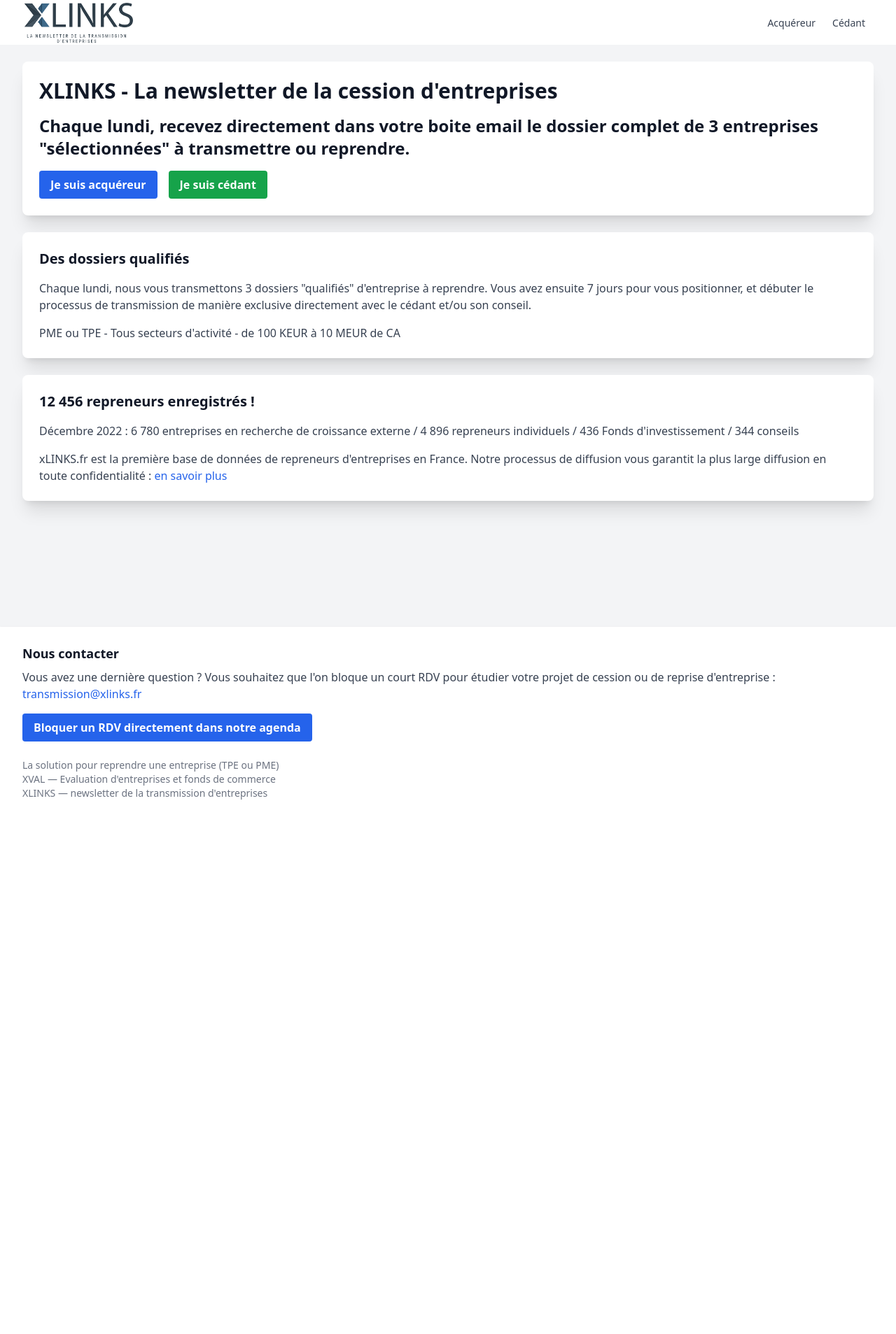
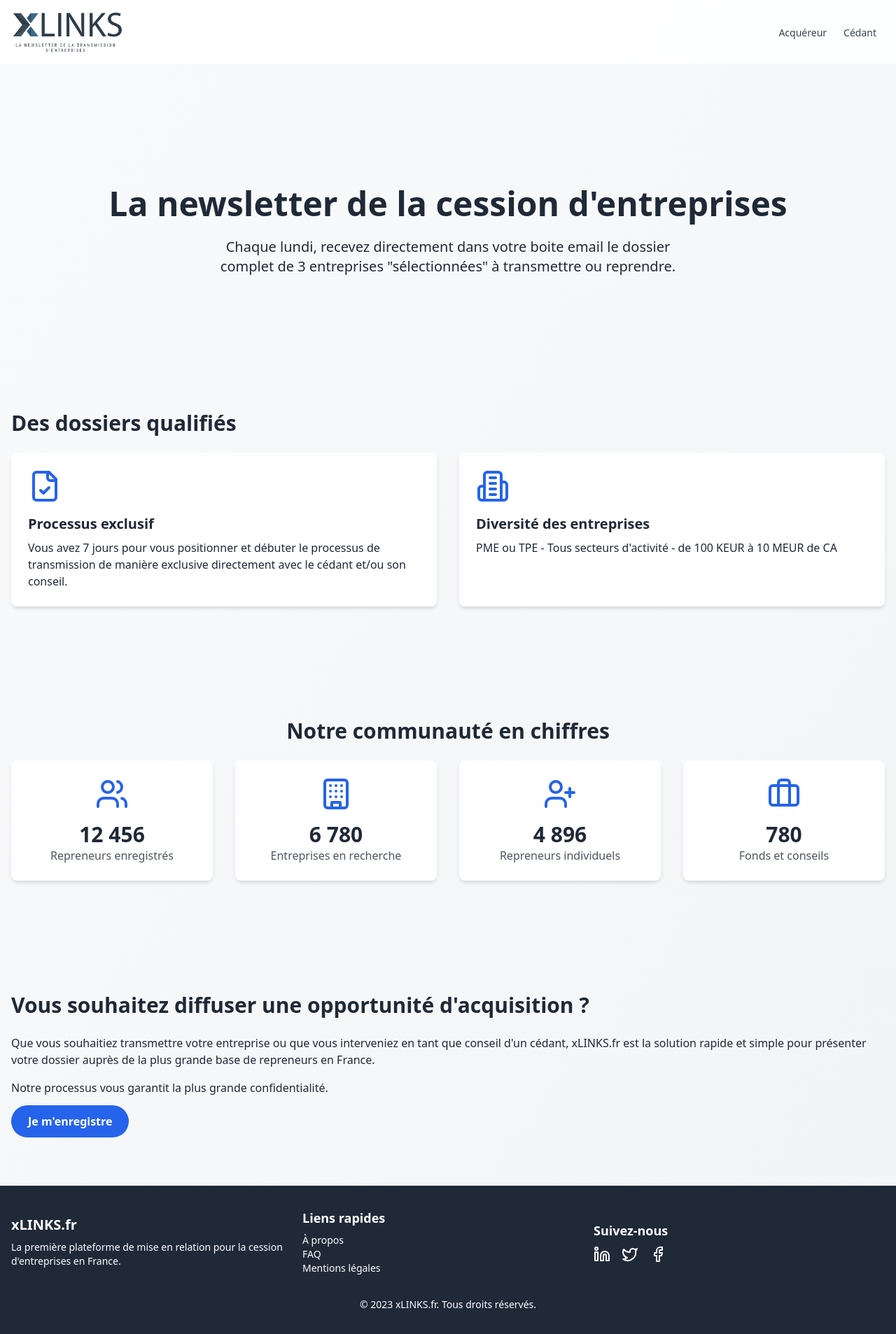
Before and after one commit to JeanBeq/Workshop-Xlinks, a Vue app: page / in a window 1280 px wide. Shown: the whole page at 70% size. Before the commit the page ends 1168 px from the top, so only its background shows below. Built offline with nearby package versions, Linux system fonts and the light colour scheme.

Commit message:
landing finished

```diff
--- a/package.json
+++ b/package.json
@@ -10,9 +10,12 @@
   },
   "dependencies": {
     "autoprefixer": "^10.4.20",
+    "gsap": "^3.12.5",
+    "lucide-vue-next": "^0.446.0",
     "postcss": "^8.4.47",
     "tailwindcss": "^3.4.13",
     "vue": "^3.4.29",
+    "vue-countup-v3": "^1.4.2",
     "vue-router": "^4.4.5"
   },
   "devDependencies": {
--- a/src/App.vue
+++ b/src/App.vue
@@ -1,14 +1,15 @@
 <template>
-  <div class="min-h-screen bg-gray-100">
-    <!-- Barre de navigation -->
-    <nav class="bg-white shadow-sm">
-      <div class="max-w-7xl mx-auto px-4 sm:px-6 lg:px-8">
-        <div class="flex justify-between h-16">
-          <div class="flex">
-            <div class="flex-shrink-0 flex items-center">
-              <router-link to="/" class="text-xl font-bold text-gray-800"><img class="object-cover w-40" src="/logo.png" alt=""></router-link>
-            </div>
-          </div>
+  <div class="min-h-screen bg-gradient-to-br from-gray-50 to-gray-100 text-gray-800">
+    <header class="w-full bg-white bg-opacity-90 backdrop-blur-sm z-10">
+      <nav class="container mx-auto px-4 py-4 flex justify-between items-center">
+        <div class="flex-shrink-0 flex items-center">
+          <router-link to="/" class="text-xl font-bold text-gray-800"><img class="object-cover w-40" src="/logo.png" alt=""></router-link>
+        </div>
+        <button @click="toggleMenu" class="md:hidden">
+          <Menu v-if="!isMenuOpen" class="h-6 w-6" />
+          <X v-else class="h-6 w-6" />
+        </button>
+        <div :class="['md:flex', 'items-center', 'space-x-6', { 'hidden': !isMenuOpen }]">
           <div class="flex items-center">
             <router-link to="/acquereur" v-slot="{ isActive }">
               <a :class="['px-3 py-2 rounded-md text-sm font-medium', isActive ? 'bg-blue-500 text-white' : 'text-gray-700 hover:bg-gray-100']">Acquéreur</a>
@@ -18,26 +19,37 @@
             </router-link>
           </div>
         </div>
-      </div>
-    </nav>
+      </nav>
+    </header>
 
-    <!-- Contenu principal -->
     <router-view></router-view>
 
-    <!-- Pied de page -->
-    <footer class="bg-white shadow mt-8">
-      <div class="max-w-7xl mx-auto py-6 px-4 sm:px-6 lg:px-8">
-        <h3 class="text-lg font-semibold text-gray-900 mb-2">Nous contacter</h3>
-        <p class="text-gray-700">
-          Vous avez une dernière question ? Vous souhaitez que l'on bloque un court RDV pour étudier votre projet de cession ou de reprise d'entreprise : <a href="mailto:transmission@xlinks.fr" class="text-blue-600 hover:underline">transmission@xlinks.fr</a>
-        </p>
-        <button-component @click="scheduleAppointment" class="mt-4">
-          Bloquer un RDV directement dans notre agenda
-        </button-component>
-        <div class="mt-6 text-sm text-gray-500">
-          <p>La solution pour reprendre une entreprise (TPE ou PME)</p>
-          <p>XVAL — Evaluation d'entreprises et fonds de commerce</p>
-          <p>XLINKS — newsletter de la transmission d'entreprises</p>
+    <footer class="bg-gray-800 text-white py-8">
+      <div class="container mx-auto px-4">
+        <div class="flex flex-wrap justify-between items-center">
+          <div class="w-full md:w-1/3 mb-6 md:mb-0">
+            <h3 class="text-xl font-bold mb-2">xLINKS.fr</h3>
+            <p class="text-sm">La première plateforme de mise en relation pour la cession d'entreprises en France.</p>
+          </div>
+          <div class="w-full md:w-1/3 mb-6 md:mb-0">
+            <h4 class="text-lg font-semibold mb-2">Liens rapides</h4>
+            <ul class="text-sm">
+              <li><a href="#" class="hover:text-blue-400 transition-colors">À propos</a></li>
+              <li><a href="#" class="hover:text-blue-400 transition-colors">FAQ</a></li>
+              <li><a href="#" class="hover:text-blue-400 transition-colors">Mentions légales</a></li>
+            </ul>
+          </div>
+          <div class="w-full md:w-1/3">
+            <h4 class="text-lg font-semibold mb-2">Suivez-nous</h4>
+            <div class="flex space-x-4">
+              <a href="#" class="hover:text-blue-400 transition-colors"><Linkedin class="h-6 w-6" /></a>
+              <a href="#" class="hover:text-blue-400 transition-colors"><Twitter class="h-6 w-6" /></a>
+              <a href="#" class="hover:text-blue-400 transition-colors"><Facebook class="h-6 w-6" /></a>
+            </div>
+          </div>
+        </div>
+        <div class="mt-8 text-center text-sm">
+          <p>&copy; 2023 xLINKS.fr. Tous droits réservés.</p>
         </div>
       </div>
     </footer>
@@ -45,10 +57,12 @@
 </template>
 
 <script setup>
-import { RouterLink, RouterView } from 'vue-router'
-import ButtonComponent from './components/ButtonComponent.vue'
+import { ref } from 'vue'
+import { Menu, X, Linkedin, Twitter, Facebook } from 'lucide-vue-next'
 
-const scheduleAppointment = () => {
-  // Logique pour planifier un rendez-vous
+const isMenuOpen = ref(false)
+
+const toggleMenu = () => {
+  isMenuOpen.value = !isMenuOpen.value
 }
 </script>
--- a/src/views/HomePage.vue
+++ b/src/views/HomePage.vue
@@ -1,52 +1,73 @@
 <template>
-    <div class="min-h-screen bg-gray-100">
-      <main>
-        <!-- Section principale -->
-        <div class="max-w-7xl mx-auto py-6 sm:px-6 lg:px-8">
-          <!-- Présentation de la newsletter -->
-          <div class="bg-white overflow-hidden shadow-xl sm:rounded-lg p-6 mb-6">
-            <h1 class="text-3xl font-bold text-gray-900 mb-4">
-              XLINKS - La newsletter de la cession d'entreprises
-            </h1>
-            <h2 class="text-2xl font-semibold text-gray-900 mb-4">
+  <main class="container mx-auto px-4 pt-24">
+    <section id="newsletter" class="py-20">
+      <h1 class="text-4xl md:text-5xl font-bold mb-6 text-center">La newsletter de la cession d'entreprises</h1>
+      <p class="text-xl text-center mb-8 max-w-2xl mx-auto">
         Chaque lundi, recevez directement dans votre boite email le dossier complet de 3 entreprises "sélectionnées" à transmettre ou reprendre.
-            </h2>
-            <div class="mt-4 space-x-4">
-              <router-link to="/acquereur" class="inline-block bg-blue-600 hover:bg-blue-700 text-white font-bold py-2 px-4 rounded focus:outline-none focus:shadow-outline">
-                Je suis acquéreur
-              </router-link>
-              <router-link to="/cedant" class="inline-block bg-green-600 hover:bg-green-700 text-white font-bold py-2 px-4 rounded focus:outline-none focus:shadow-outline">
-                Je suis cédant
-              </router-link>
+      </p>
+    </section>
+
+    <section id="dossiers" class="py-20">
+      <h2 class="text-3xl font-bold mb-6">Des dossiers qualifiés</h2>
+      <div class="grid md:grid-cols-2 gap-8">
+        <div class="bg-white rounded-lg shadow-md p-6 transition-transform hover:scale-105">
+          <FileCheck class="h-12 w-12 text-blue-600 mb-4" />
+          <h3 class="text-xl font-semibold mb-2">Processus exclusif</h3>
+          <p>
+            Vous avez 7 jours pour vous positionner et débuter le processus de transmission de manière exclusive directement avec le cédant et/ou son conseil.
+          </p>
         </div>
-          </div>
-
-          <!-- Dossiers qualifiés -->
-          <div class="bg-white overflow-hidden shadow-xl sm:rounded-lg p-6 mb-6">
-            <h3 class="text-xl font-semibold text-gray-900 mb-4">Des dossiers qualifiés</h3>
-            <p class="text-gray-700">
-              Chaque lundi, nous vous transmettons 3 dossiers "qualifiés" d'entreprise à reprendre. Vous avez ensuite 7 jours pour vous positionner, et débuter le processus de transmission de manière exclusive directement avec le cédant et/ou son conseil.
-            </p>
-            <p class="text-gray-700 mt-4">
+        <div class="bg-white rounded-lg shadow-md p-6 transition-transform hover:scale-105">
+          <Building2 class="h-12 w-12 text-blue-600 mb-4" />
+          <h3 class="text-xl font-semibold mb-2">Diversité des entreprises</h3>
+          <p>
             PME ou TPE - Tous secteurs d'activité - de 100 KEUR à 10 MEUR de CA
           </p>
         </div>
+      </div>
+    </section>
 
-          <!-- Statistiques -->
-          <div class="bg-white overflow-hidden shadow-xl sm:rounded-lg p-6 mb-6">
-            <h3 class="text-xl font-semibold text-gray-900 mb-4">12 456 repreneurs enregistrés !</h3>
-            <p class="text-gray-700">
-              Décembre 2022 : 6 780 entreprises en recherche de croissance externe / 4 896 repreneurs individuels / 436 Fonds d'investissement / 344 conseils
-            </p>
-            <p class="text-gray-700 mt-4">
-              xLINKS.fr est la première base de données de repreneurs d'entreprises en France. Notre processus de diffusion vous garantit la plus large diffusion en toute confidentialité : <a href="#" class="text-blue-600 hover:underline">en savoir plus</a>
-            </p>
+    <section id="stats" class="py-20">
+      <h2 class="text-3xl font-bold mb-6 text-center">Notre communauté en chiffres</h2>
+      <div class="grid grid-cols-2 md:grid-cols-4 gap-8 text-center">
+        <div class="bg-white rounded-lg shadow-md p-6 transition-transform hover:scale-105">
+          <Users class="h-12 w-12 text-blue-600 mx-auto mb-4" />
+          <p class="text-3xl font-bold">12 456</p>
+          <p class="text-gray-600">Repreneurs enregistrés</p>
+        </div>
+        <div class="bg-white rounded-lg shadow-md p-6 transition-transform hover:scale-105">
+          <Building class="h-12 w-12 text-blue-600 mx-auto mb-4" />
+          <p class="text-3xl font-bold">6 780</p>
+          <p class="text-gray-600">Entreprises en recherche</p>
+        </div>
+        <div class="bg-white rounded-lg shadow-md p-6 transition-transform hover:scale-105">
+          <UserPlus class="h-12 w-12 text-blue-600 mx-auto mb-4" />
+          <p class="text-3xl font-bold">4 896</p>
+          <p class="text-gray-600">Repreneurs individuels</p>
+        </div>
+        <div class="bg-white rounded-lg shadow-md p-6 transition-transform hover:scale-105">
+          <Briefcase class="h-12 w-12 text-blue-600 mx-auto mb-4" />
+          <p class="text-3xl font-bold">780</p>
+          <p class="text-gray-600">Fonds et conseils</p>
         </div>
       </div>
+    </section>
+
+    <section id="contact" class="py-20">
+      <h2 class="text-3xl font-bold mb-6">Vous souhaitez diffuser une opportunité d'acquisition ?</h2>
+      <p class="mb-4">
+        Que vous souhaitiez transmettre votre entreprise ou que vous interveniez en tant que conseil d'un cédant, xLINKS.fr est la solution rapide et simple pour présenter votre dossier auprès de la plus grande base de repreneurs en France.
+      </p>
+      <p class="mb-6">
+        Notre processus vous garantit la plus grande confidentialité.
+      </p>
+      <router-link to="/cedant" class="bg-blue-600 hover:bg-blue-700 text-white font-bold py-3 px-6 rounded-full transition-colors">
+        Je m'enregistre
+      </router-link>
+    </section>
   </main>
-    </div>
 </template>
 
 <script setup>
-  // Pas besoin de logique supplémentaire ici
+import {Briefcase, Building, Building2, FileCheck, UserPlus, Users} from "lucide-vue-next";
 </script>
```
Also changed, not shown: 1 other file (tests, documents, lock files or other folders). Lines whose indentation alone changed are shown as unchanged.
